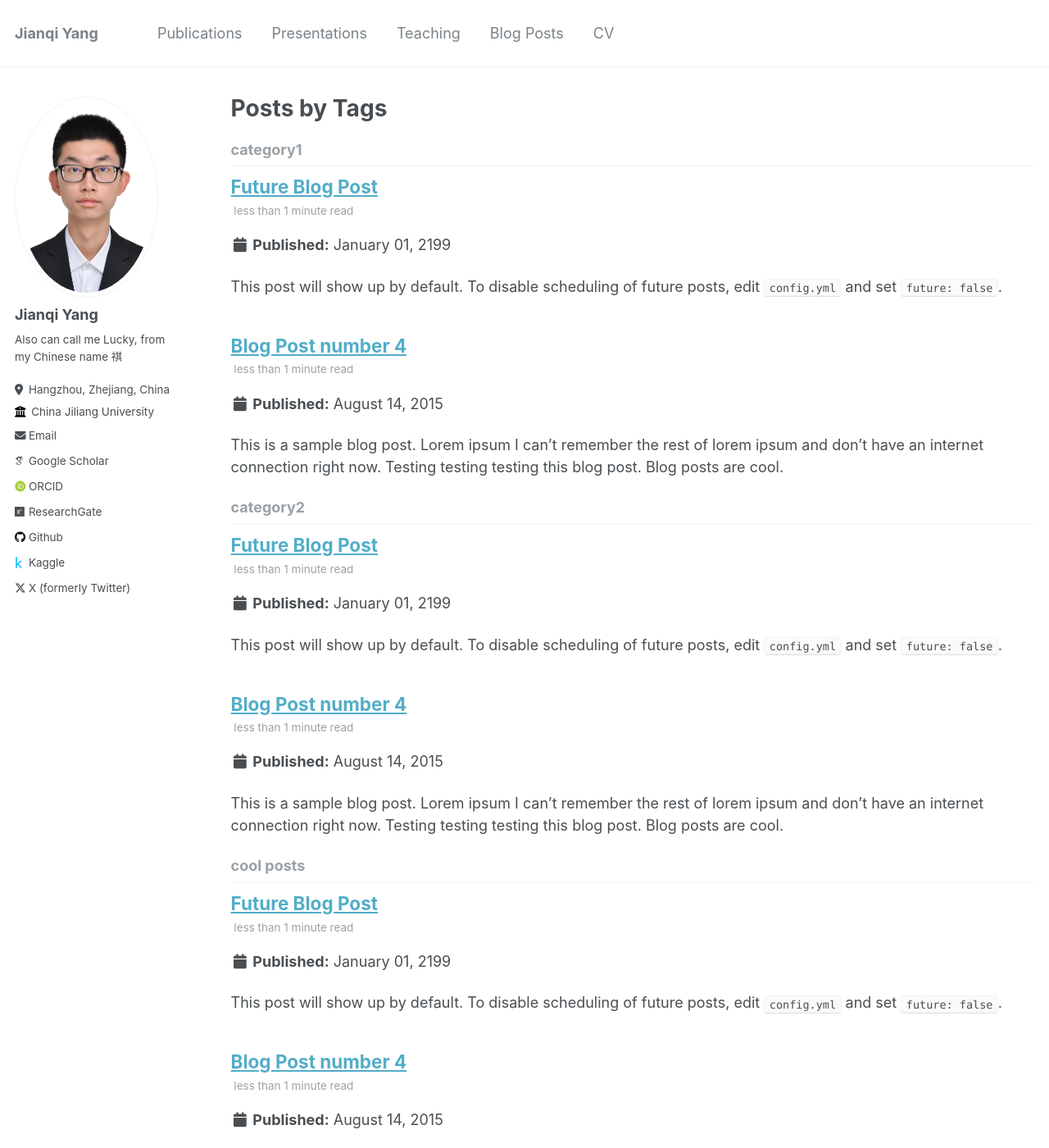
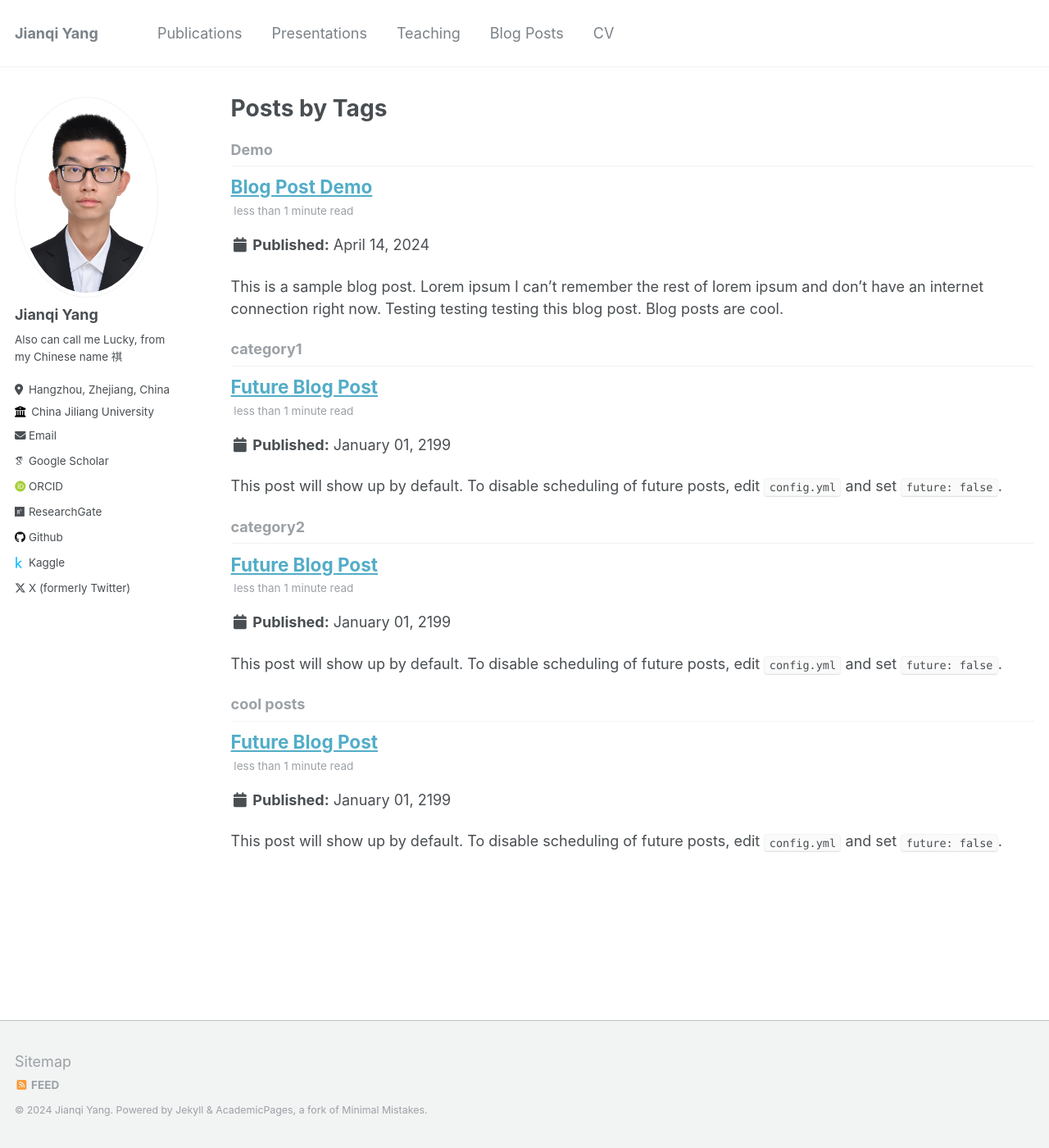
Before and after one commit to thinkswhat/thinkswhat.github.io, a Jekyll site: the page built from _pages/tag-archive.html, in a window 1280 px wide and 1400 px high. Shown: the whole window at 82% size. Built offline with Jekyll 4.4.1, drawn with Linux system fonts in a browser that asks for light colours; some web fonts are replaced; some of the changed text lies outside the part shown.

Commit message:
Update 2015-08-14-blog-post-4.md

```diff
--- a/_posts/2015-08-14-blog-post-4.md
+++ b/_posts/2015-08-14-blog-post-4.md
@@ -1,11 +1,9 @@
 ---
-title: 'Blog Post number 4'
-date: 2015-08-14
-permalink: /posts/2012/08/blog-post-4/
+title: 'Blog Post Demo'
+date: 2024-4-14
+permalink: /posts/2012/08/blog-post-demo/
 tags:
-  - cool posts
-  - category1
-  - category2
+  - Demo
 ---
 
 This is a sample blog post. Lorem ipsum I can't remember the rest of lorem ipsum and don't have an internet connection right now. Testing testing testing this blog post. Blog posts are cool.
```
